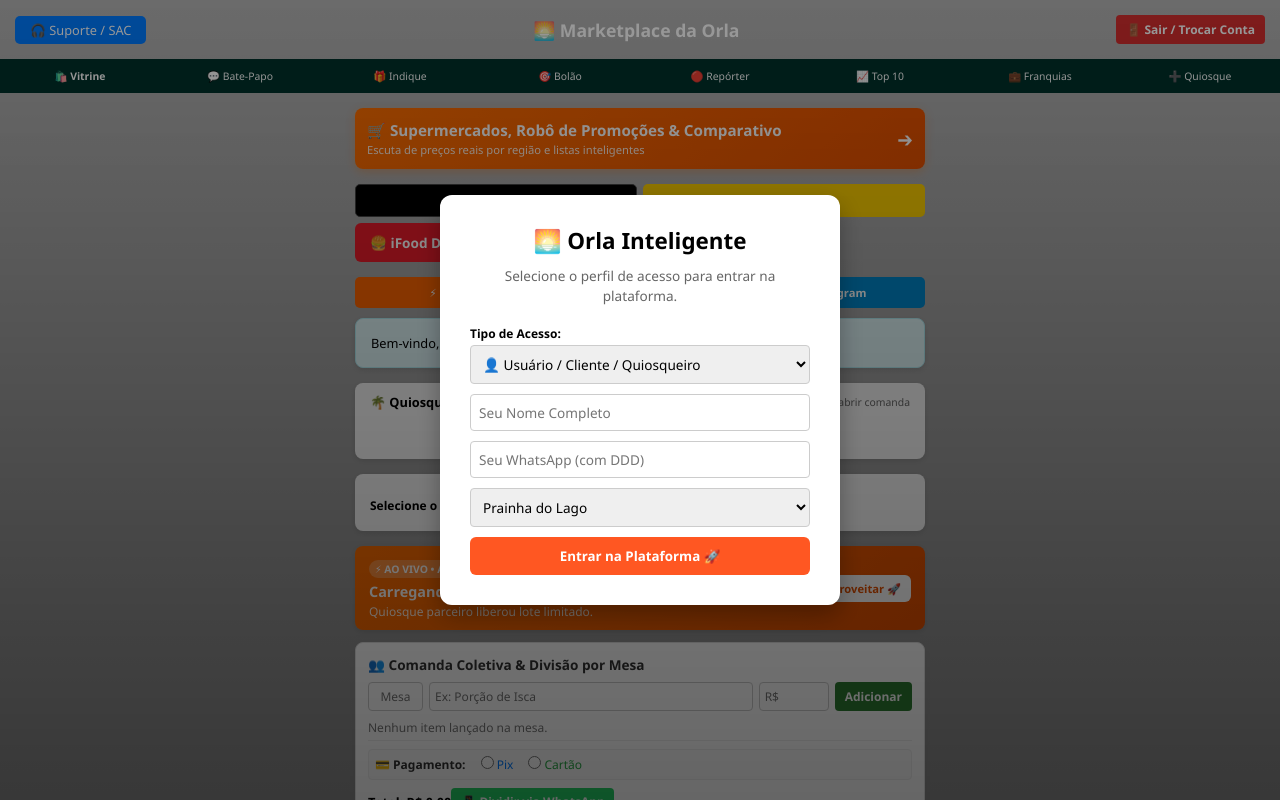
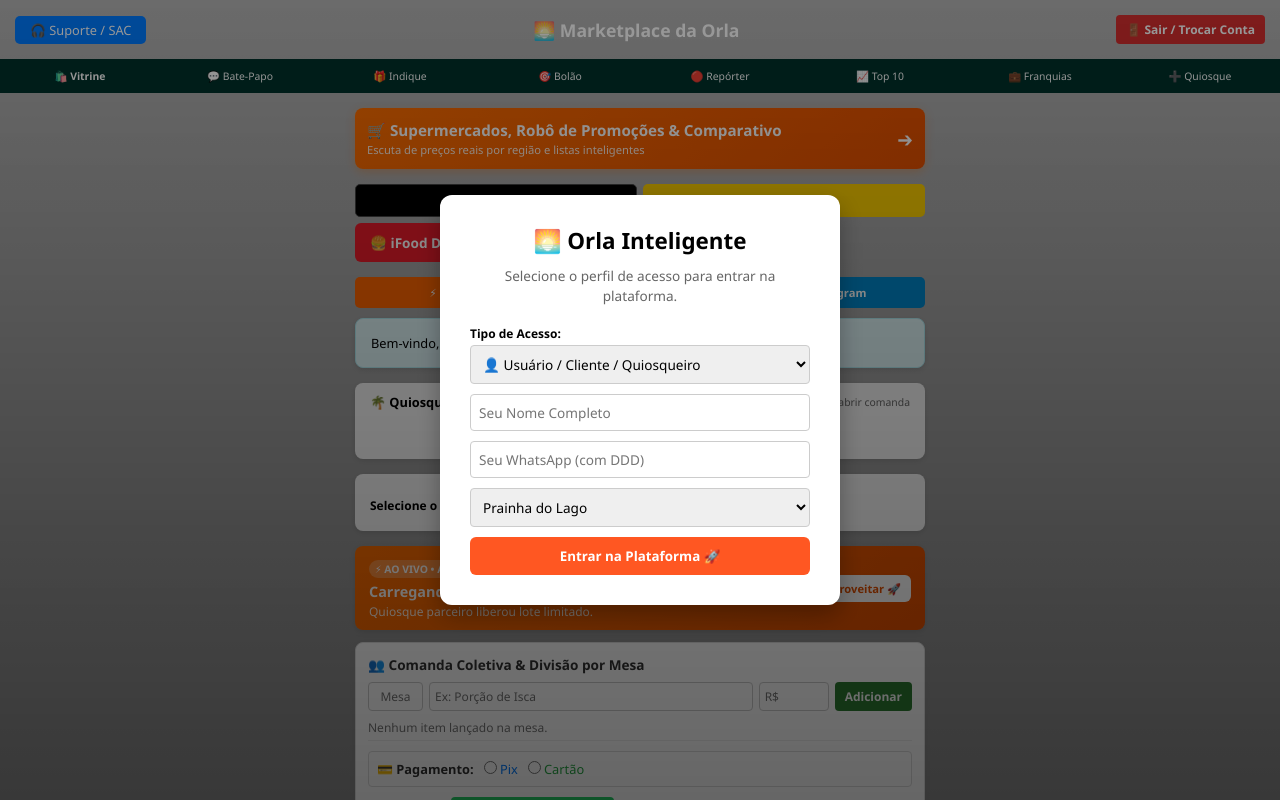
Before and after one commit to newcinechat/prainha-do-lago, a plain HTML site: page index.html in a window 1280 px wide. Shown: the top 800 px of the page. Drawn offline with Linux system fonts and the light colour scheme.

Commit message:
Update index.html

```diff
--- a/index.html
+++ b/index.html
@@ -282,11 +282,12 @@
         <span style="color: #777;">Nenhum item lançado na mesa.</span>
     </div>
 <!-- Seleção Obrigatória de Pagamento -->
-    <div style="display: flex; align-items: center; gap: 15px; margin: 8px 0; font-size: 0.75rem; background: #f9f9f9; padding: 6px; border-radius: 4px; border: 1px solid #eee;">
-        <span style="font-weight: bold; color: #333;">💳 Pagamento:</span>
-        <label style="cursor: pointer; color: #007bff;"><input type="radio" name="formaPagamentoComanda" value="Pix"> Pix</label>
-        <label style="cursor: pointer; color: #28a745;"><input type="radio" name="formaPagamentoComanda" value="Cartao"> Cartão</label>
-    </div>
+    <!-- Substitua o estilo do div do Pagamento para este: -->
+<div style="display: flex; flex-wrap: wrap; align-items: center; gap: 10px; margin: 10px 0; font-size: 0.8rem; background: #fff; padding: 8px; border-radius: 4px; border: 1px solid #ddd;">
+    <span style="font-weight: bold; color: #333; min-width: 70px;">💳 Pagamento:</span>
+    <label style="cursor: pointer; color: #007bff; white-space: nowrap;"><input type="radio" name="formaPagamento" value="Pix"> Pix</label>
+    <label style="cursor: pointer; color: #28a745; white-space: nowrap;"><input type="radio" name="formaPagamento" value="Cartao"> Cartão</label>
+</div>
 
     <div style="display: flex; justify-content: space-between; align-items: center;">
     <div style="display: flex; justify-content: space-between; align-items: center;">
@@ -338,11 +339,12 @@
                 <div id="itensComandaContainer" style="max-height: 300px; overflow-y: auto; padding-right: 5px; margin-bottom: 15px;"></div>
 
 <!-- Seleção Obrigatória de Pagamento na Comanda Digital -->
-    <div style="display: flex; align-items: center; gap: 15px; margin-bottom: 15px; font-size: 13px; background: #fff; padding: 8px; border-radius: 4px; border: 1px solid #ccc;">
-        <span style="font-weight: bold; color: #333;">💳 Pagamento:</span>
-        <label style="cursor: pointer; color: #007bff;"><input type="radio" name="formaPagamentoDigital" value="Pix"> Pix</label>
-        <label style="cursor: pointer; color: #28a745;"><input type="radio" name="formaPagamentoDigital" value="Cartao"> Cartão</label>
-    </div>
+    <!-- Substitua o estilo do div do Pagamento para este: -->
+<div style="display: flex; flex-wrap: wrap; align-items: center; gap: 10px; margin: 10px 0; font-size: 0.8rem; background: #fff; padding: 8px; border-radius: 4px; border: 1px solid #ddd;">
+    <span style="font-weight: bold; color: #333; min-width: 70px;">💳 Pagamento:</span>
+    <label style="cursor: pointer; color: #007bff; white-space: nowrap;"><input type="radio" name="formaPagamento" value="Pix"> Pix</label>
+    <label style="cursor: pointer; color: #28a745; white-space: nowrap;"><input type="radio" name="formaPagamento" value="Cartao"> Cartão</label>
+</div>
                 <div style="margin-bottom: 15px;">
                     <label style="font-size: 12px;"><b>Observações Especiais:</b></label><br>
                     <textarea id="comandaObservacoes" placeholder="Ex: Ponha gelo e limão separado." style="width: 100%; height: 50px; padding: 8px; border: 1px solid #ccc; border-radius: 4px; font-size: 12px;"></textarea>
```
